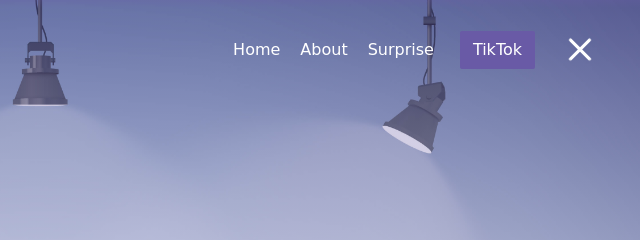
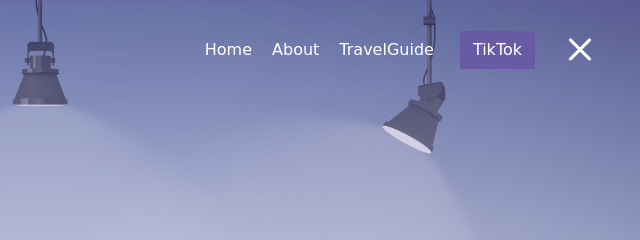
Before and after one commit to Nikhops2/Nikhops2.github.io, a plain HTML site: page index.html in a window 1280 px wide. Both pictures are taken after a click on the link 1180 px from the left and 50 px from the top of the page. Shown: the top 240 px of the page, 600-1240 px from the left. Drawn offline with nearby package versions, Linux system fonts and the light colour scheme; a web font is replaced by a local one.

Commit message:
Add files via upload

```diff
--- a/index.html
+++ b/index.html
@@ -34,7 +34,7 @@
                  -->
 
                  <li class="item">
-                    <a href="runningdino.html" class="link">Surprise</a>
+                    <a href="Travelguide-America.pdf" class="link">TravelGuide</a>
                 </li>
 
                 <li class="item ml-md-3">
```
